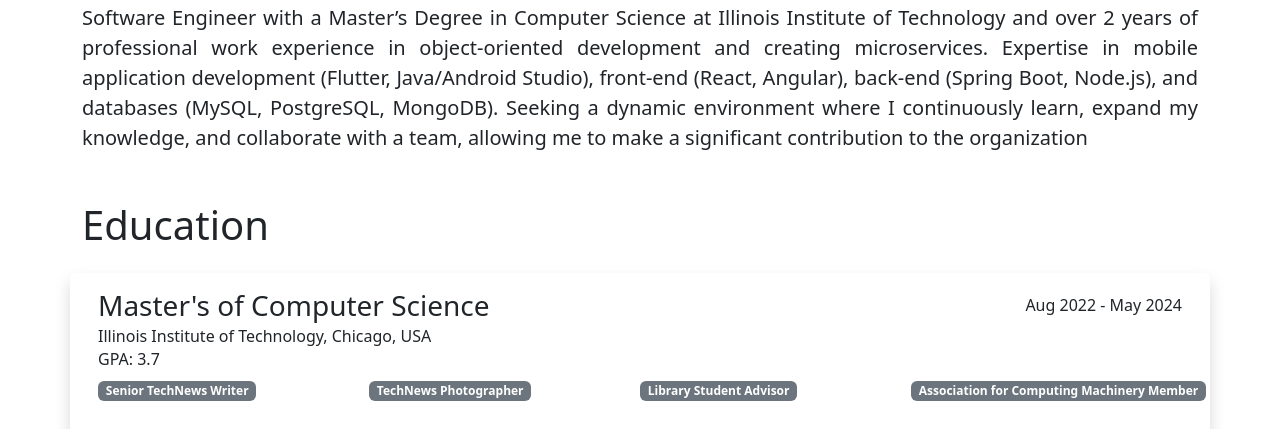
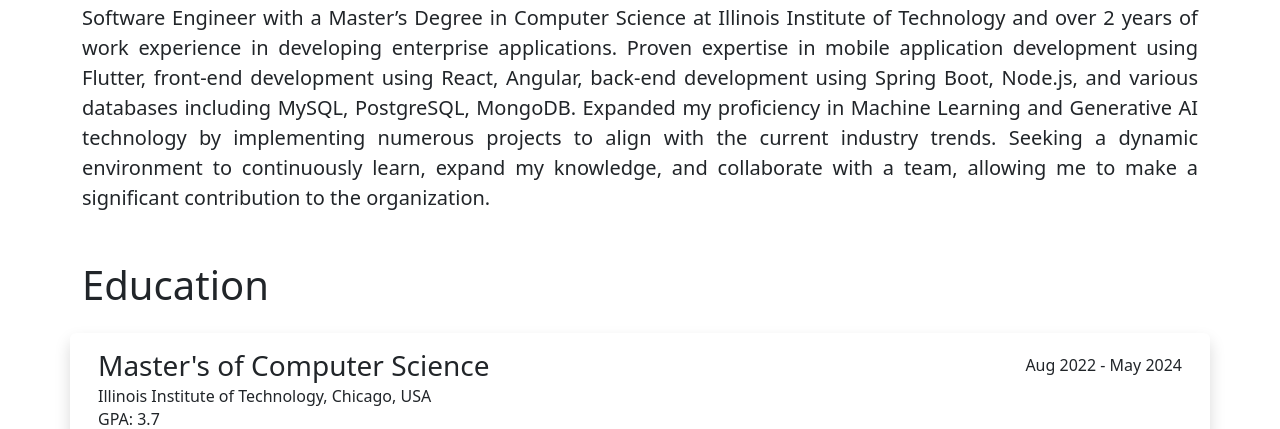
Before and after one commit to saiprasaad/portfolio, a plain HTML site: page index.html in a window 1280 px wide. Shown: the part 668-1097 px from the top of the page. Drawn offline with nearby package versions, Linux system fonts and the light colour scheme; a small style sheet from the web is missing.

Commit message:
Update index.html

```diff
--- a/index.html
+++ b/index.html
@@ -204,14 +204,7 @@
     <div class="container pt-5" style="height: auto;">
         <h4 class="display-6">About Me</h4>
         <p class="lead" style="text-align: justify">
-            Software Engineer with a Master’s Degree in Computer Science at Illinois Institute of Technology
-            and over 2 years of professional work experience in object-oriented development and creating
-            microservices. Expertise in mobile application development (Flutter, Java/Android Studio),
-            front-end (React, Angular),
-            back-end (Spring Boot, Node.js), and databases (MySQL, PostgreSQL, MongoDB). Seeking a dynamic
-            environment where I continuously learn, expand my
-            knowledge, and collaborate with a team, allowing me to make a significant contribution to the
-            organization
+            Software Engineer with a Master’s Degree in Computer Science at Illinois Institute of Technology and over 2 years of work experience in developing enterprise applications. Proven expertise in mobile application development using Flutter, front-end development using React, Angular, back-end development using Spring Boot, Node.js, and various databases including MySQL, PostgreSQL, MongoDB. Expanded my proficiency in Machine Learning and Generative AI technology by implementing numerous projects to align with the current industry trends. Seeking a dynamic environment to continuously learn, expand my knowledge, and collaborate with a team, allowing me to make a significant contribution to the organization.
         </p>
     </div>
     <div data-bs-spy="scroll" data-bs-target="#navbar-example" data-bs-offset="0" class="scrollspy-example"
```
